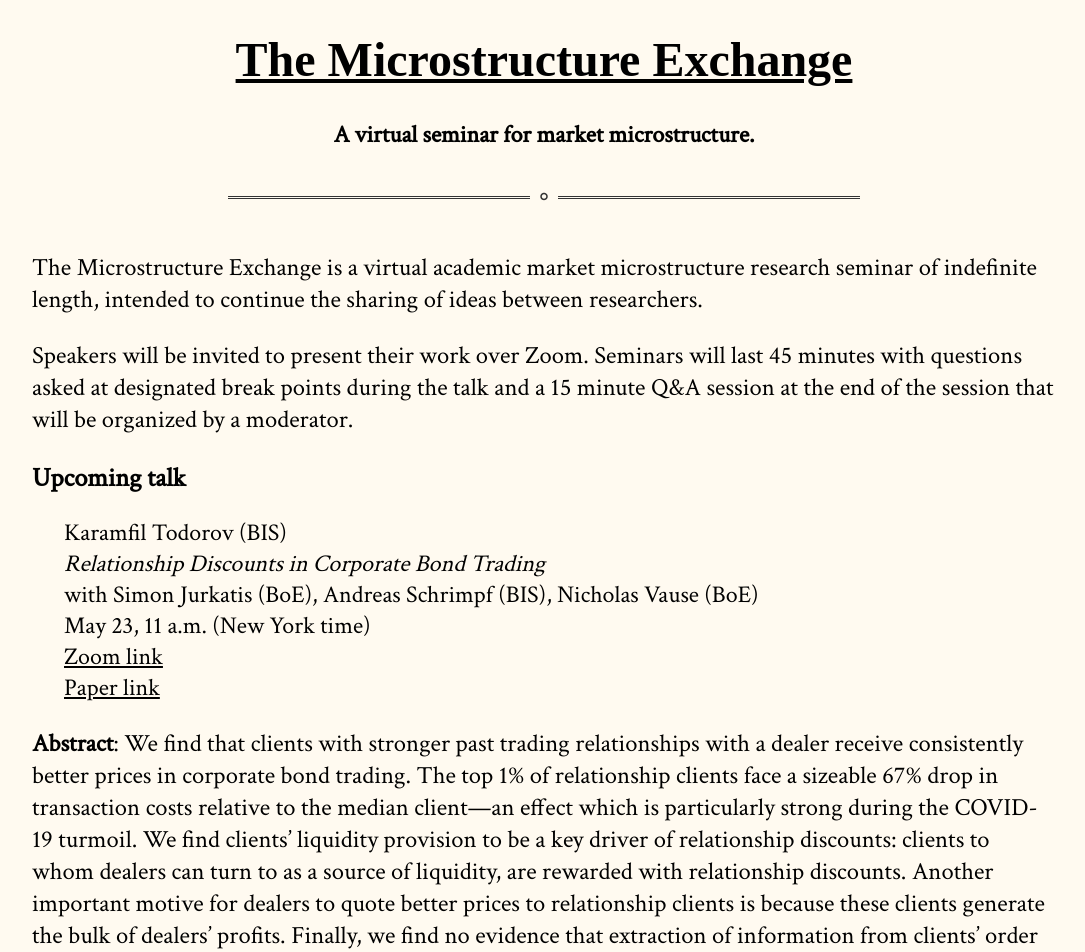
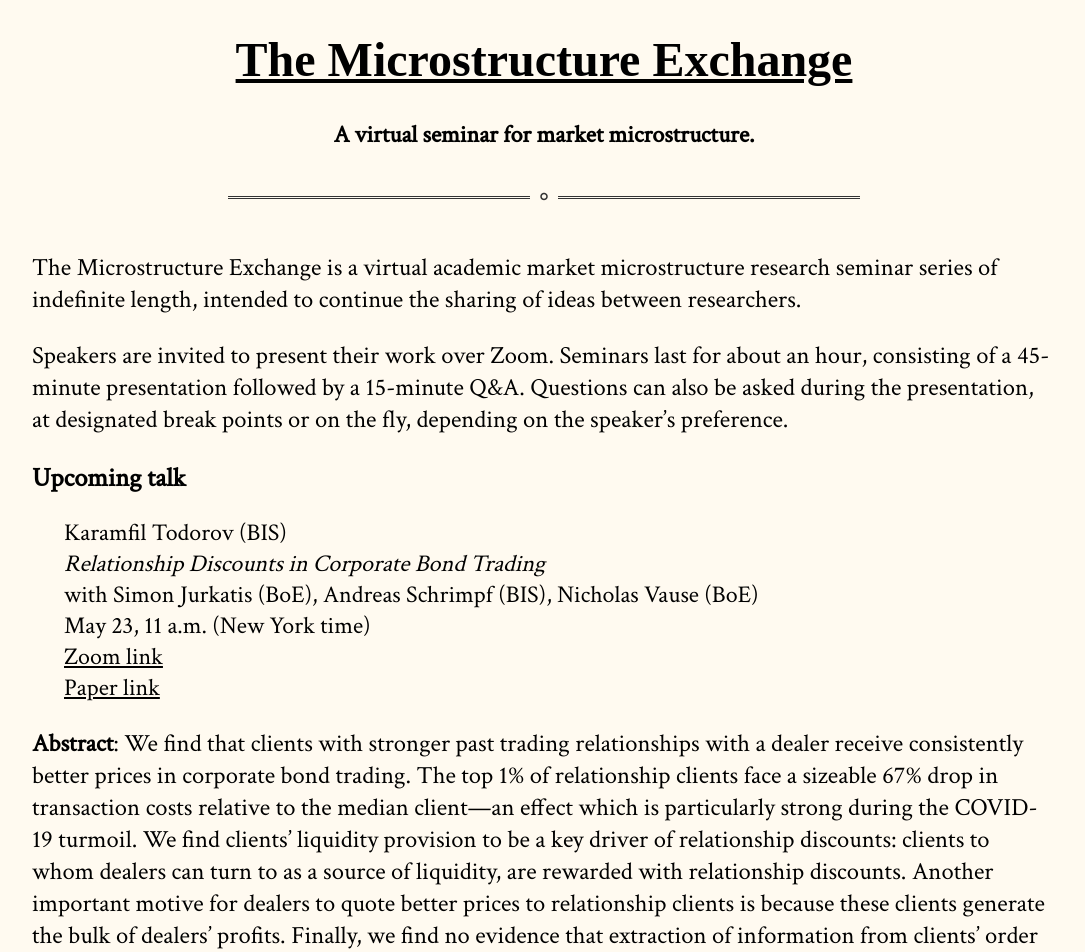
Before and after one commit to cpfiffer/microstructure.exchange, a Jekyll site: the page built from index.md, in a window 1280 px wide and 1400 px high. Shown: the top 952 px of the window, without its empty margins (96-1181 px from the left). Built offline with Jekyll 4.4.1, drawn with Linux system fonts in a browser that asks for light colours; some web fonts are replaced; some of the changed text lies outside the part shown.

Commit message:
Update index.md

```diff
--- a/index.md
+++ b/index.md
@@ -2,9 +2,9 @@
 layout: default
 ---
 
-The Microstructure Exchange is a virtual academic market microstructure research seminar of indefinite length, intended to continue the sharing of ideas between researchers.
+The Microstructure Exchange is a virtual academic market microstructure research seminar series of indefinite length, intended to continue the sharing of ideas between researchers.
 
-Speakers will be invited to present their work over Zoom. Seminars will last 45 minutes with questions asked at designated break points during the talk and a 15 minute Q&A session at the end of the session that will be organized by a moderator.
+Speakers are invited to present their work over Zoom. Seminars last for about an hour, consisting of a 45-minute presentation followed by a 15-minute Q&A. Questions can also be asked during the presentation, at designated break points or on the fly, depending on the speaker's preference.
 
 <!--
 <hr>
@@ -22,7 +22,7 @@ Speakers will be invited to present their work over Zoom. Seminars will last 45
 
 ## Calendar
 
-Seminars will take place on Tuesdays. Times may vary to accomodate a broader global audience and to meet the speaker's schedule.
+Seminars take place on Tuesdays at 11 am EST (New York time).
 
 The calendar is available as a [Google calendar](https://calendar.google.com/calendar/embed?src=906bt212ejrvu8qnhtmv5ejms0%40group.calendar.google.com&ctz=America%2FNew_York) or in [iCal](https://calendar.google.com/calendar/ical/906bt212ejrvu8qnhtmv5ejms0%40group.calendar.google.com/public/basic.ics) format.
 
```
